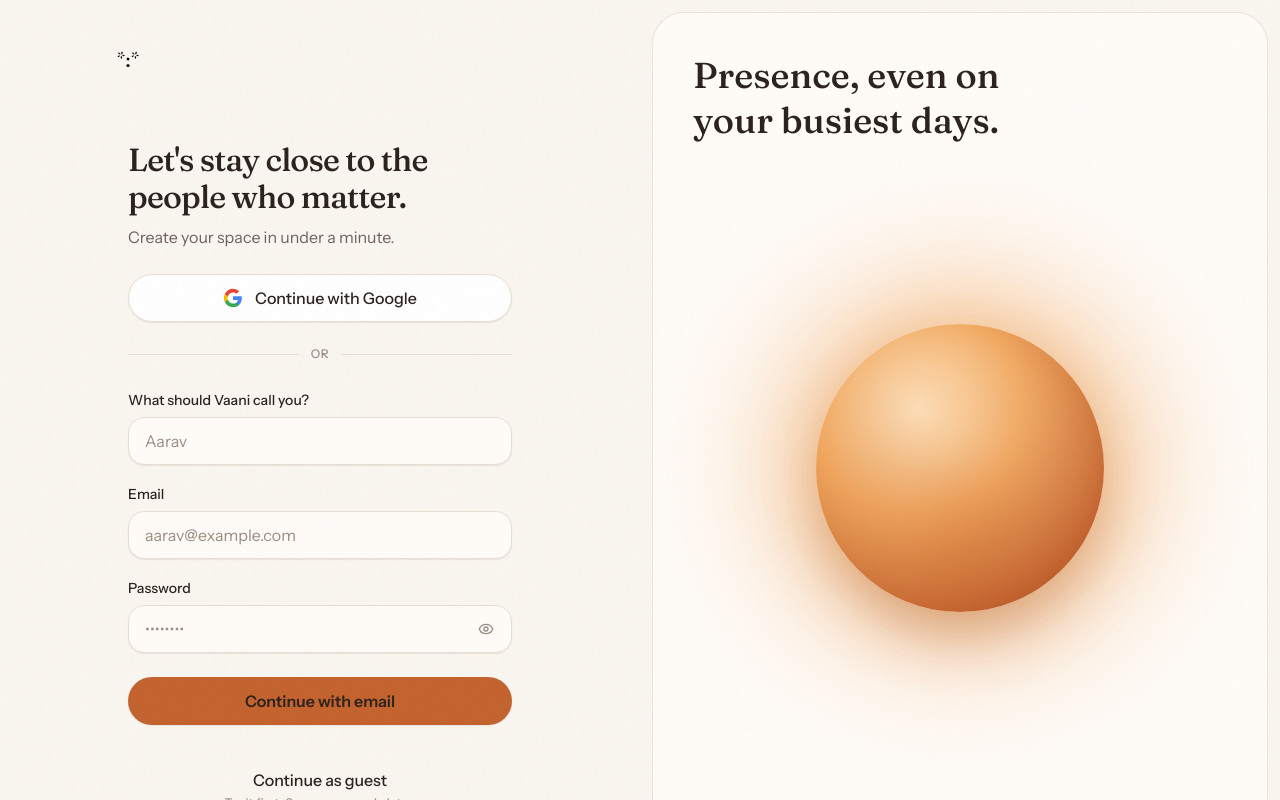
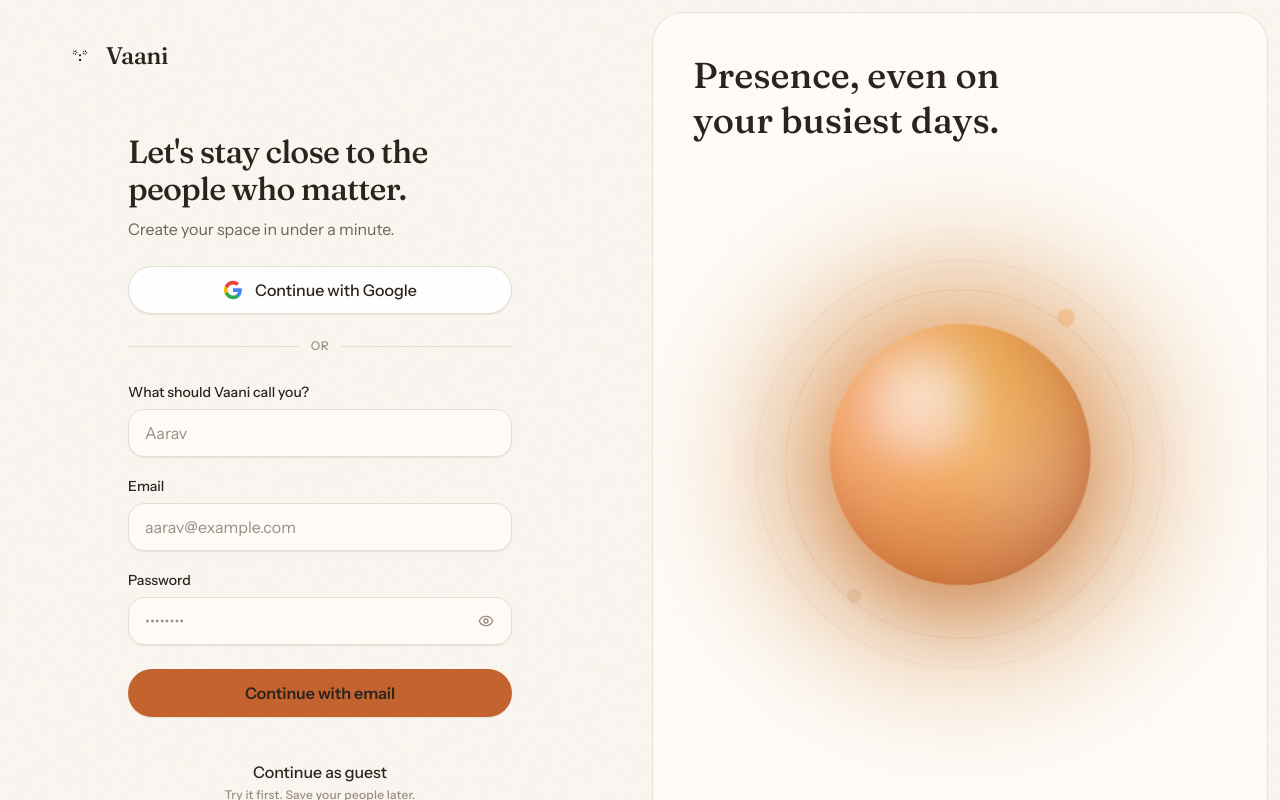
Before and after one commit to toni8283/Vaani, a Next.js app: page /signup in a window 1280 px wide. Shown: the top 800 px of the page. Built offline with nearby package versions, Linux system fonts and the light colour scheme.

Commit message:
design: add brand name to logo, animated pill navbar, and bouncy color-shifting auth orb

```diff
--- a/components/auth/auth-visual.tsx
+++ b/components/auth/auth-visual.tsx
@@ -4,7 +4,6 @@ import * as React from "react";
 import { useState, useEffect } from "react";
 import { motion, AnimatePresence } from "framer-motion";
 import { MeshGradient } from "@/components/marketing/mesh-gradient";
-import { VaaniOrb } from "@/components/call/vaani-orb";
 import { Chip } from "@/components/ui/chip";
 
 const carouselCards = [
@@ -49,9 +48,117 @@ export function AuthVisual() {
         </h2>
       </div>
 
-      {/* Center Large Vaani Orb */}
+      {/* Center: Bouncy, Color-Shifting Animated Vaani Orb */}
       <div className="relative z-10 flex items-center justify-center py-6">
-        <VaaniOrb state="idle" className="!size-64 md:!size-72" />
+        <div className="relative size-64 md:size-72 flex items-center justify-center">
+          {/* Animated Expanding Ripple Rings */}
+          {[0, 1.5, 3].map((delay) => (
+            <motion.div
+              key={delay}
+              initial={{ scale: 0.9, opacity: 0.55 }}
+              animate={{
+                scale: [0.95, 1.35, 1.65],
+                opacity: [0.5, 0.25, 0],
+              }}
+              transition={{
+                duration: 4.5,
+                repeat: Infinity,
+                delay,
+                ease: "easeOut",
+              }}
+              className="absolute inset-0 rounded-full border border-terracotta/35 pointer-events-none"
+            />
+          ))}
+
+          {/* Color-Shifting Shimmering Glow Halo */}
+          <motion.div
+            animate={{
+              scale: [1, 1.15, 0.95, 1.08, 1],
+              opacity: [0.45, 0.75, 0.5, 0.7, 0.45],
+            }}
+            transition={{
+              duration: 6,
+              repeat: Infinity,
+              ease: "easeInOut",
+            }}
+            className="absolute -inset-14 rounded-full bg-[radial-gradient(circle_at_50%_50%,#F2A65A_0%,#C4622D_40%,#D9A441_70%,transparent_100%)] blur-3xl pointer-events-none"
+          />
+
+          {/* Main Bouncy Floating Orb Sphere */}
+          <motion.div
+            animate={{
+              y: [-12, 10, -12],
+              scale: [1, 1.05, 0.97, 1.03, 1],
+              rotate: [0, 3, -3, 0],
+            }}
+            transition={{
+              duration: 5,
+              repeat: Infinity,
+              ease: "easeInOut",
+            }}
+            className="relative size-56 md:size-64 rounded-full shadow-orb overflow-hidden"
+          >
+            {/* Core Gradient Sphere with Rich Palette */}
+            <div className="absolute inset-0 rounded-full bg-[radial-gradient(circle_at_35%_28%,#FFE3BD_0%,#F2A65A_35%,#C4622D_70%,#8F3F17_100%)]" />
+
+            {/* Rotating Color-Shifting Conic Highlight Sheen */}
+            <motion.div
+              animate={{ rotate: 360 }}
+              transition={{ duration: 18, repeat: Infinity, ease: "linear" }}
+              className="absolute -inset-4 rounded-full opacity-35 blur-xl bg-[conic-gradient(from_0deg,#FFE3BD,#F2A65A,#F7A5A0,#D9A441,#FFE3BD)]"
+            />
+
+            {/* Secondary Bouncing Internal Light Reflection */}
+            <motion.div
+              animate={{
+                x: [-15, 15, -15],
+                y: [-10, 10, -10],
+                opacity: [0.5, 0.8, 0.5],
+              }}
+              transition={{ duration: 4, repeat: Infinity, ease: "easeInOut" }}
+              className="absolute top-6 left-8 size-24 rounded-full bg-white/40 blur-lg pointer-events-none"
+            />
+
+            {/* Subtle Grain Overlay for Organic Warmth */}
+            <div className="absolute inset-0 rounded-full opacity-[0.08] mix-blend-overlay pointer-events-none overflow-hidden">
+              <svg className="w-full h-full rounded-full">
+                <filter id="auth-orb-grain">
+                  <feTurbulence
+                    type="fractalNoise"
+                    baseFrequency="0.8"
+                    numOctaves="2"
+                    stitchTiles="stitch"
+                  />
+                </filter>
+                <rect width="100%" height="100%" filter="url(#auth-orb-grain)" />
+              </svg>
+            </div>
+          </motion.div>
+
+          {/* Floating Light Sparkle / Particle 1 */}
+          <motion.div
+            animate={{
+              y: [-16, 12, -16],
+              x: [-10, 10, -10],
+              opacity: [0.4, 0.9, 0.4],
+              scale: [0.9, 1.2, 0.9],
+            }}
+            transition={{ duration: 4.2, repeat: Infinity, ease: "easeInOut", delay: 0.2 }}
+            className="absolute -top-3 right-8 size-4 rounded-full bg-amber-glow/60 blur-xs shadow-sm pointer-events-none"
+          />
+
+          {/* Floating Light Sparkle / Particle 2 */}
+          <motion.div
+            animate={{
+              y: [12, -14, 12],
+              x: [8, -8, 8],
+              opacity: [0.3, 0.8, 0.3],
+              scale: [1, 0.8, 1],
+            }}
+            transition={{ duration: 5, repeat: Infinity, ease: "easeInOut", delay: 1 }}
+            className="absolute bottom-4 left-6 size-3.5 rounded-full bg-terracotta/40 blur-xs shadow-sm pointer-events-none"
+          />
+        </div>
       </div>
 
       {/* Bottom Rotating Glass Card Carousel */}
--- a/components/marketing/nav.tsx
+++ b/components/marketing/nav.tsx
@@ -29,18 +29,29 @@ export function MarketingNav() {
 
   return (
     <>
+      {/* Floating Outer Container */}
       <header
         className={cn(
-          "fixed top-0 inset-x-0 z-50 transition-all duration-300 ease-calm",
-          scrolled
-            ? "bg-cream-50/70 backdrop-blur-xl border-b border-cream-200/70 shadow-sm"
-            : "bg-transparent border-b border-transparent"
+          "fixed top-0 inset-x-0 z-50 flex items-center justify-center transition-all duration-400 ease-calm pointer-events-none",
+          scrolled ? "pt-3.5 px-4 sm:px-6" : "pt-0 px-0"
         )}
       >
-        <div className="max-w-content mx-auto px-5 md:px-8 h-20 flex items-center justify-between">
-          {/* Brand Logo */}
-          <Link href="/" className="flex items-center gap-2 group focus:outline-none" aria-label="Vaani Home">
-            <Logo size="md" />
+        {/* Nav Shell: Transforms from full-width bar at top to floating glass pill when scrolled */}
+        <div
+          className={cn(
+            "w-full transition-all duration-400 ease-calm flex items-center justify-between pointer-events-auto",
+            scrolled
+              ? "max-w-4xl h-16 px-6 md:px-8 rounded-full bg-cream-50/80 backdrop-blur-2xl border border-cream-200/90 shadow-md shadow-ink/5"
+              : "max-w-content h-20 px-5 md:px-8 rounded-none bg-transparent border-b border-transparent shadow-none"
+          )}
+        >
+          {/* Brand Logo with name */}
+          <Link
+            href="/"
+            className="flex items-center gap-2 group focus:outline-none"
+            aria-label="Vaani Home"
+          >
+            <Logo size={scrolled ? "sm" : "md"} />
           </Link>
 
           {/* Desktop Navigation Links */}
@@ -58,35 +69,30 @@ export function MarketingNav() {
 
           {/* Desktop Action Buttons */}
           <div className="hidden md:flex items-center gap-3">
-            <Button variant="ghost" asChild>
+            <Button variant="ghost" size="sm" asChild>
               <Link href="/login">Sign in</Link>
             </Button>
-            <Button variant="primary" asChild>
+            <Button variant="primary" size="sm" asChild>
               <Link href="/signup">Set up Vaani</Link>
             </Button>
           </div>
 
           {/* Mobile Right Controls: Primary CTA + Hamburger */}
           <div className="flex md:hidden items-center gap-2">
-            <Button variant="primary" size="sm" asChild>
+            <Button variant="primary" size="sm" asChild className="h-8 px-3 text-xs">
               <Link href="/signup">Set up Vaani</Link>
             </Button>
             <button
               type="button"
               onClick={() => setMobileMenuOpen(!mobileMenuOpen)}
-              className="p-2 rounded-full text-ink hover:bg-cream-100/60 focus:outline-none focus:ring-2 focus:ring-terracotta/30"
+              className="p-1.5 rounded-full text-ink hover:bg-cream-100/60 focus:outline-none focus:ring-2 focus:ring-terracotta/30"
               aria-label="Toggle navigation menu"
               aria-expanded={mobileMenuOpen}
             >
-              {mobileMenuOpen ? <X className="size-6" /> : <Menu className="size-6" />}
+              {mobileMenuOpen ? <X className="size-5" /> : <Menu className="size-5" />}
             </button>
           </div>
         </div>
-
-        {/* 1px gradient line under nav when scrolled */}
-        {scrolled && (
-          <div className="h-px w-full bg-gradient-to-r from-transparent via-terracotta/25 to-transparent pointer-events-none" />
-        )}
       </header>
 
       {/* Mobile Drawer Sheet */}
@@ -98,22 +104,22 @@ export function MarketingNav() {
           onClick={() => setMobileMenuOpen(false)}
         >
           <div
-            className="fixed inset-x-0 top-20 bg-cream-50/95 backdrop-blur-2xl border-b border-cream-200 p-6 shadow-lg flex flex-col gap-5 animate-in slide-in-from-top-4 duration-300"
+            className="fixed inset-x-4 top-24 rounded-3xl bg-cream-50/95 backdrop-blur-2xl border border-cream-200 p-6 shadow-xl flex flex-col gap-5 animate-in slide-in-from-top-4 duration-300"
             onClick={(e) => e.stopPropagation()}
           >
-            <nav className="flex flex-col gap-4 text-body font-medium text-ink">
+            <nav className="flex flex-col gap-3 text-body font-medium text-ink">
               {navLinks.map((link) => (
                 <a
                   key={link.href}
                   href={link.href}
                   onClick={() => setMobileMenuOpen(false)}
-                  className="py-2 border-b border-cream-100 hover:text-terracotta transition-colors"
+                  className="py-2.5 px-3 rounded-xl hover:bg-cream-100/70 hover:text-terracotta transition-colors"
                 >
                   {link.label}
                 </a>
               ))}
             </nav>
-            <div className="flex flex-col gap-3 pt-2">
+            <div className="flex flex-col gap-2.5 pt-2 border-t border-cream-200/80">
               <Button variant="outline" asChild className="w-full">
                 <Link href="/login" onClick={() => setMobileMenuOpen(false)}>
                   Sign in
--- a/components/ui/logo.tsx
+++ b/components/ui/logo.tsx
@@ -25,38 +25,63 @@ export function Logo({
       ? "/brand/vaani_logo_light.svg"
       : "/brand/vaani_logo_dark.svg";
 
-  const sizeStyles = {
-    sm: markOnly ? "w-7 h-7" : "w-24 h-8",
-    md: markOnly ? "w-9 h-9" : "w-32 h-10",
-    lg: markOnly ? "w-12 h-12" : "w-44 h-14",
+  const markSizeStyles = {
+    sm: "w-7 h-7",
+    md: "w-8 h-8",
+    lg: "w-10 h-10",
+  };
+
+  const textSizeStyles = {
+    sm: "text-xl",
+    md: "text-2xl",
+    lg: "text-3xl",
   };
 
   const content = (
     <div
       className={cn(
-        "relative flex items-center justify-center select-none bg-transparent overflow-hidden",
-        sizeStyles[size],
+        "inline-flex items-center gap-2.5 select-none bg-transparent",
         className
+      )}
+    >
+      <div
+        className={cn(
+          "relative flex items-center justify-center shrink-0 overflow-hidden",
+          markSizeStyles[size]
         )}
       >
         <Image
           src={logoSrc}
-        alt="Vaani"
+          alt="Vaani mark"
           width={424}
           height={363}
           unoptimized
           priority={priority}
+          className="w-full h-full object-contain pointer-events-none transition-transform duration-200 group-hover:scale-105"
+        />
+      </div>
+
+      {!markOnly && (
+        <span
           className={cn(
-          "w-full h-full object-contain pointer-events-none transition-transform duration-200",
-          markOnly && "scale-125"
+            "font-display font-medium tracking-tight leading-none transition-colors duration-200",
+            textSizeStyles[size],
+            variant === "light" ? "text-cream-50" : "text-ink"
           )}
-      />
+        >
+          Vaani
+        </span>
+      )}
     </div>
   );
 
   if (href) {
     return (
-      <Link href={href} className="inline-flex items-center focus:outline-none">
+      <Link
+        href={href}
+        className="inline-flex items-center group focus:outline-none"
+        aria-label="Vaani Home"
+      >
         {content}
       </Link>
     );
```
Lines whose indentation alone changed are shown as unchanged.
